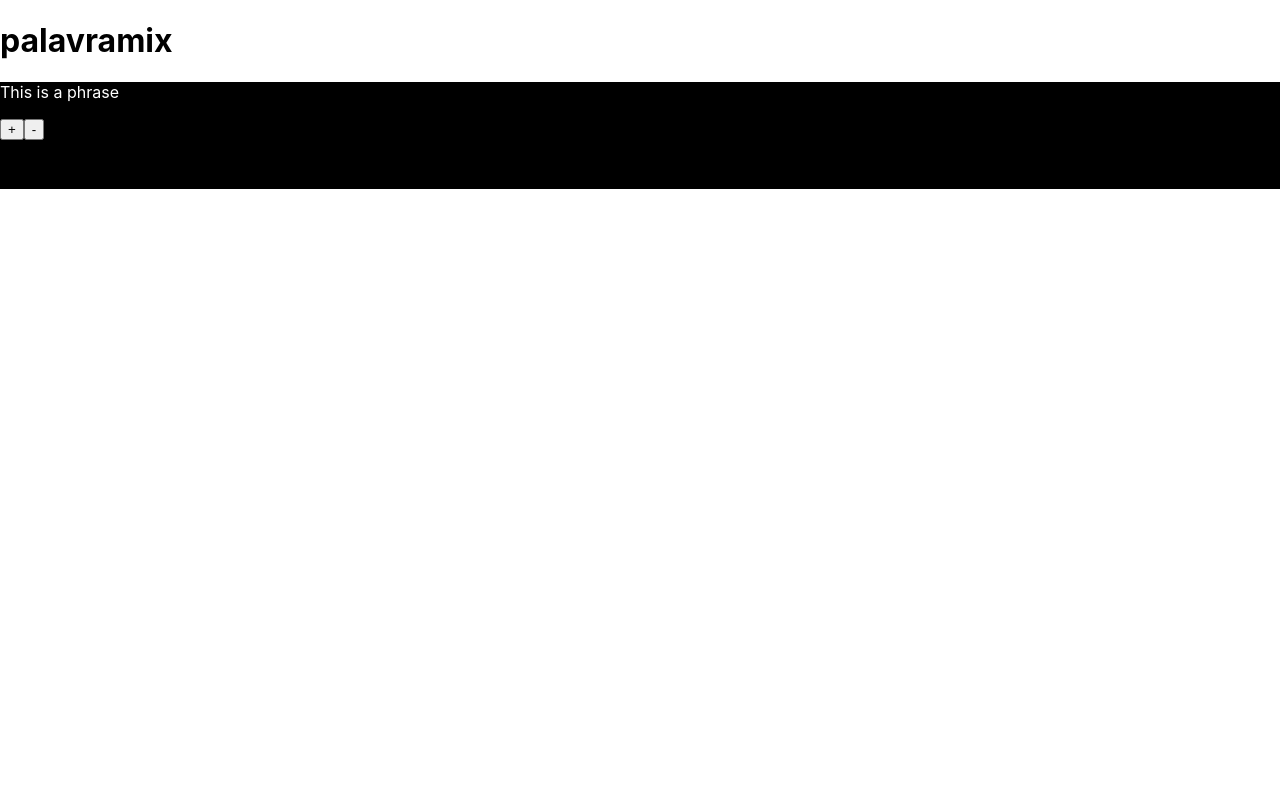
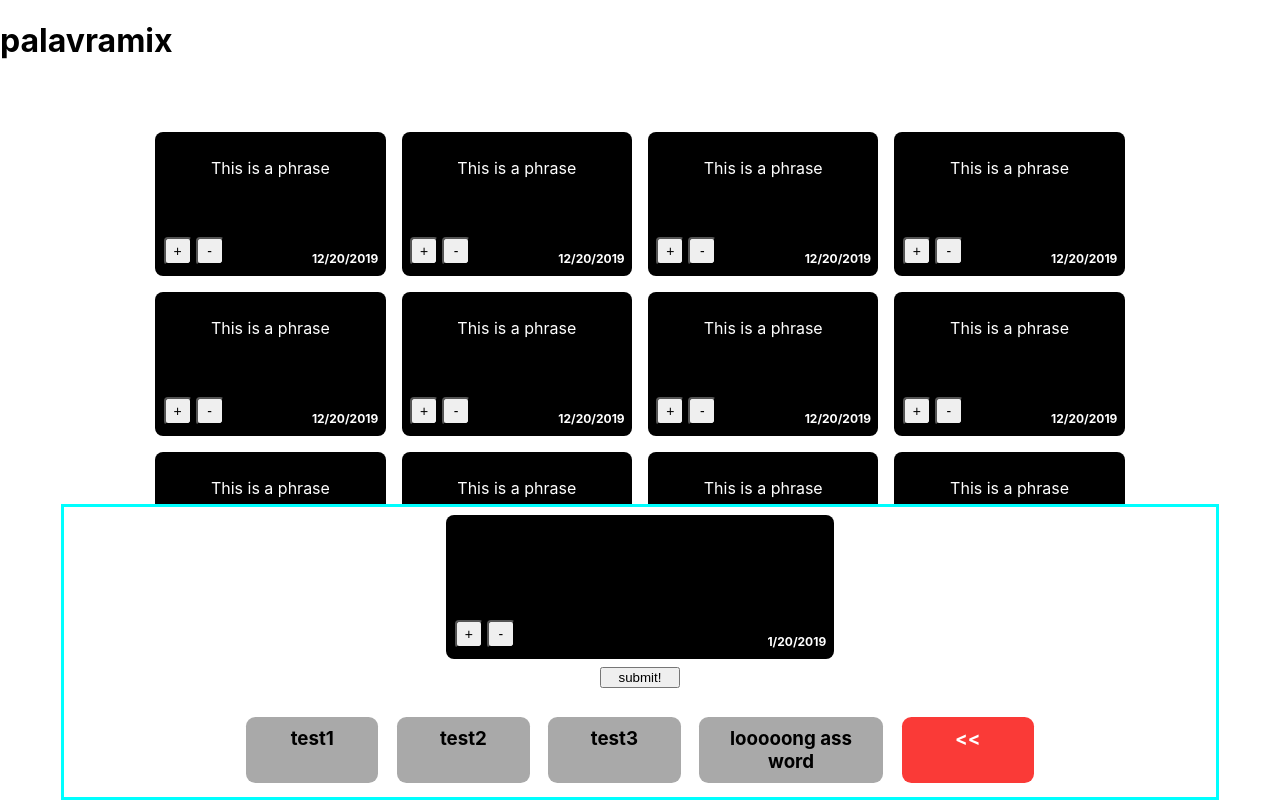
Before and after one commit to jnpalmstrom/wordSalad.io, a React (Create React App) app in the folder palavramix/: page / in a window 1280 px wide. Shown: the top 800 px of the page. Built offline with nearby package versions, Linux system fonts and the light colour scheme; no server answers; the HTML template or start-up script is replaced by a standard one.

Commit message:
front end looks decent-ish

```diff
--- a/palavramix/package.json
+++ b/palavramix/package.json
@@ -5,7 +5,8 @@
   "dependencies": {
     "react": "^16.7.0",
     "react-dom": "^16.7.0",
-    "react-scripts": "2.1.3"
+    "react-scripts": "2.1.3",
+    "socket.io-client": "^2.2.0"
   },
   "scripts": {
     "start": "react-scripts start",
--- a/palavramix/src/App.css
+++ b/palavramix/src/App.css
@@ -1,9 +1,124 @@
 /* GENERAL WINDOW STYLES */
-
+button:hover {
+  cursor: pointer;
+}
 
 
 
 /* PHRASE BOX STYLE */
-.phrase {
+.phrase-box {
+  display: flex;
+  flex-direction: column;
+  justify-content: space-between;
+
+  color: white;
+  min-width: 20%;
+  width: auto;
+  height: 9em;
+  margin: 0.5em;
+
+  border-radius: 0.5em;
+  text-align: center;
+}
+
+.bottom-container {
+  position: relative;
+  bottom: 0.2em;
+  display: flex;
+  justify-content: space-between;
+  height: 40%;
+}
+
+.top-container {
+  padding: 10px;
+}
+
+.timestamp {
+  margin-right: 0.2em;
+  font-size: 12px;
+  vertical-align: text-bottom;
+
+  padding-top: 25px;
+  padding-right: 5px;
+}
+
+.vote-buttons {
+  margin: auto auto auto 0.4em;
+}
+
+.vote-btn {
+  width: 2em;
+  height: 2em;
+  margin: 15px 2px 2px;
+  border-radius: 4px;
+  font-size: 14px;
+}
+
+/* WORD BOX STYLE */
+.word {
+  min-width: 6em;
+  text-align: center;
+  background-color: darkgray;
+  margin: 1.5em 0.5em 0.8em;
+  border-radius: 0.5em;
+  display: table;
+  padding: 10px;
+}
+
+.word:hover {
+  cursor: pointer;
+}
+
+#backspace-key {
+  width: 3em;
+  background-color: #fa3a37;
   color: white;
 }
+
+
+
+/* COLLECTION OF PHRASES STYLE */
+.collection-of-phrases {
+  margin: 4em;
+  display: flex;
+  flex-wrap: wrap;
+  justify-content: center;
+}
+
+/* USER INPUT STYLE */
+.user-input {
+  position: sticky;
+  left: 0;
+  right: 0;
+  bottom: 0;
+  margin-left: auto;
+  margin-right: auto;
+  width: 90%;
+  border: 3px solid aqua;
+  background-color: white;
+  padding: auto;
+  display: flex;
+  flex-direction: row;
+  justify-content: center;
+}
+
+.user-input-container {
+  width: 70%;
+  display: flex;
+  flex-direction: column;
+}
+
+.submit-button {
+  width:10%;
+  margin:auto;
+}
+
+.input-phrasebox {
+  width: 50%;
+  margin: auto;
+}
+
+.word-box-container {
+  display: flex;
+  justify-content: center;
+}
--- a/palavramix/src/App.js
+++ b/palavramix/src/App.js
@@ -3,6 +3,8 @@
 import {
     convertIntToHexColor
 } from "./utils/Color";
+
+import openSocket from 'socket.io-client';
 
 // todo: refactor all custom components to separate file for clarity
 
@@ -17,13 +19,55 @@
         super(props);
         this.state = {
             phrases: [], // collection of phrase objects
-      words: [],   // collection of strings
+            words: ["test1", "test2", "test3", "looooong ass word"],   // collection of strings
             userInputPhrase: [],  // collection of strings
             userInputPhraseString: '', // string made up of above collection
-      color: 'black'   // color passed in by server
+            color: 0   // color passed in by server
         };
+
+        this.onWordClick = this.onWordClick.bind(this);
+        this.onBackspace = this.onBackspace.bind(this);
     }
 
+    /**
+     * Updates state by adding a word
+     */
+    onWordClick(word) {
+        this.setState((oldState, props) => (
+            {
+                userInputPhrase: [...oldState.userInputPhrase, word],
+                userInputPhraseString: [...oldState.userInputPhrase, word].join(" ")
+            }
+        ))
+    }
+
+    onBackspace() {
+        let updated = [...this.state.userInputPhrase];
+        updated.pop();
+
+        this.setState((oldState, props) => (
+            {
+                userInputPhrase: updated,
+                userInputPhraseString: updated.join(" ")
+            }
+        ))
+    }
+
+    componentDidMount() {
+        // create connection
+        const socket = openSocket('http://localhost:3000');
+
+        // bind event listeners
+    }
+
+    /*  User Input div will organize this vertically into:
+     *    -- phrasebox in construction
+     *    -- post button
+     *    -- word shelf + backspace
+     *
+     *
+     *    todo: don't forget to put limitations on the number of words (or repeat) possible in the phrasebox
+     */
     render() {
         return (
             <div className="App">
@@ -33,6 +77,31 @@
                 </div>
 
                 <CollectionOfPhrases/>
+
+                <div className="user-input">
+                    <div className="user-input-container">
+                        <div className="input-phrasebox">
+                            <PhraseBox
+                                phrase={this.state.userInputPhraseString}
+                                timestamp={new Date()}
+                                color={this.state.color}
+                            />
+                        </div>
+
+                        <button className="submit-button">submit!</button>
+
+                        <div className="word-box-container">
+                            {this.state.words.map((val, index) => (
+                                <WordBox
+                                    key={val+index}
+                                    word={val}
+                                    onWordClick={this.onWordClick}
+                                />
+                            ))}
+                            <WordBox id="backspace-key" word={"<<"} onWordClick={this.onBackspace}/>
+                        </div>
+                    </div>
+                </div>
 
             </div>
         );
@@ -45,13 +114,21 @@
  * @param props
  */
 const CollectionOfPhrases = (props) => {
-  return (
-    <div className="collection-of-phrases">
+    let a = [];
+    for (let i = 0; i < 60; i++)
+    {
+        a.push(
             <PhraseBox
                 phrase={"This is a phrase"}
                 timestamp={new Date(Date.UTC(2019, 11, 20, 3, 0, 0))}
                 color={40}
             />
+        );
+    }
+
+    return (
+        <div className="collection-of-phrases">
+            {a}
         </div>
     );
 };
@@ -77,8 +154,10 @@
             </div>
 
             <div className="bottom-container">
-        <button className="upvote">+</button>
-        <button className="downvote">-</button>
+                <div className="vote-buttons">
+                    <button className="vote-btn">+</button>
+                    <button className="vote-btn">-</button>
+                </div>
                 <h2 className="timestamp">{dateString}</h2>
             </div>
 
@@ -86,48 +165,14 @@
     );
 };
 
-/**
- * Area where words will be displayed, along with a mock post where the user will be able to add words to.
- */
-const UserInput = (props) => {
-
-  /* will organize this vertically into:
-   *    -- phrasebox in construction
-   *    -- post button
-   *    -- word shelf + backspace
-   *
-   *
-   *    todo: don't forget to put limitations on the number of words (or repeat) possible in the phrasebox
-   */
-  return (
-      <div className="user-input">
-          <PhraseBox
-            phrase={this.state.userInputPhraseString}
-            timestamp={new Date()}
-            color={this.state.color}
-          />
-
-          <button className="submit-button">submit!</button>
-
-          <div className="word-box-container">
-              {this.state.words.map((val, index) => (
-                  <WordBox
-                      key={val+index}
-                      word={val}
-                  />
-              ))}
-          </div>
-      </div>
-  );
-};
 
 /**
  *  Styles word into a box of constant height.
  */
 const WordBox = (props) => (
-  <div className="word-box">
-    <h3>{props.word}</h3>
-  </div>
+    <h3 className="word" id={props.id} onClick={(e) => props.onWordClick(props.word)}>
+        {props.word}
+    </h3>
 );
 
 export default App;
```
Also changed, not shown: 1 other file (tests, documents, lock files or other folders). Lines whose indentation alone changed are shown as unchanged.
